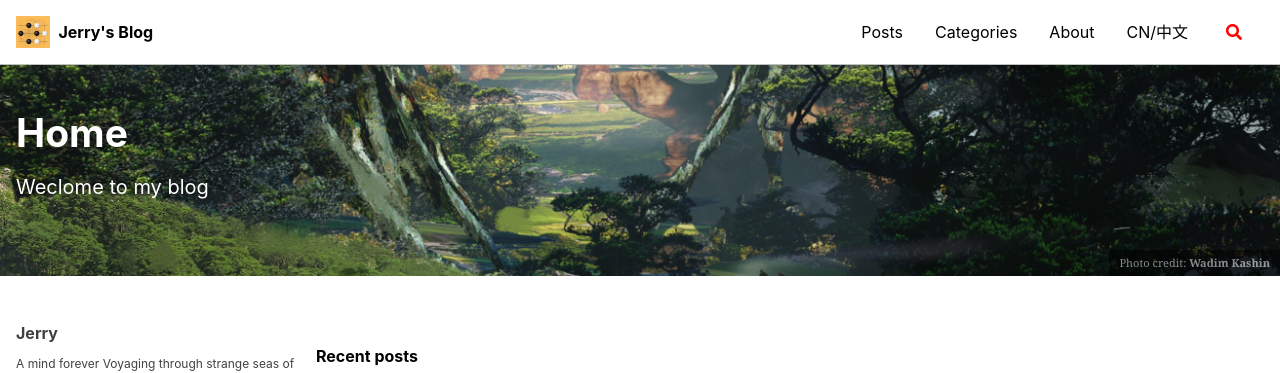
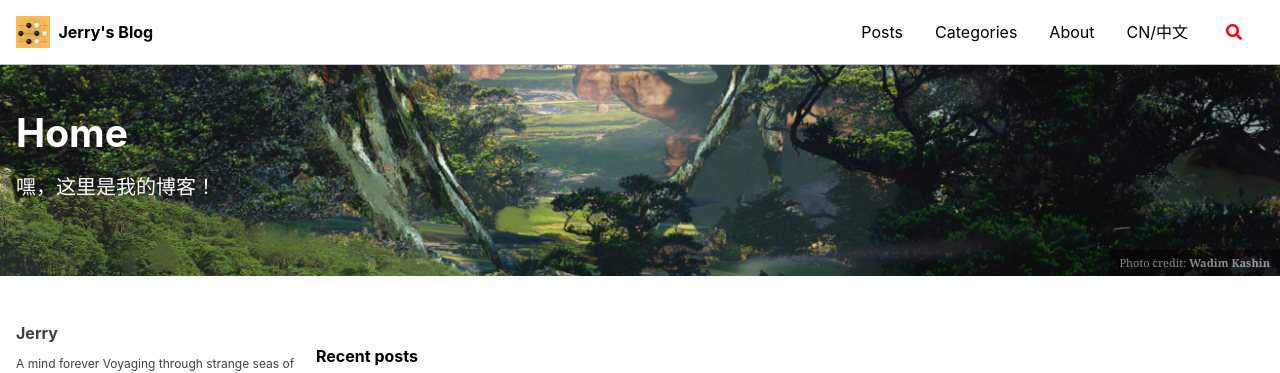
Before and after one commit to postsent/postsent.github.io, a Jekyll site: the page built from index.html, in a window 1280 px wide. Shown: the top 373 px of the page. Built offline with Jekyll 4.4.1, drawn with Linux system fonts in a browser that asks for light colours; cached includes are drawn as plain includes; the list of posts is cut into pages by our own code.

Commit message:
update index html with image

```diff
--- a/index.html
+++ b/index.html
@@ -2,9 +2,9 @@
 layout: home
 author_profile: true
 title: Home
-tagline: "Weclome to my blog"
+tagline: "嘿，这里是我的博客！"
 header:
     overlay_image: "/assets/images/wild.jpg"
     caption: "Photo credit: [**Wadim Kashin**](https://septicwd.tumblr.com/)"
-last_modified_at: 2021-12-13
+last_modified_at: 2021-12-15
 ---
```
Also changed, not shown: _posts/jeykll/2021-12-12-Jekyll-exp.md (+1 -1 lines).
